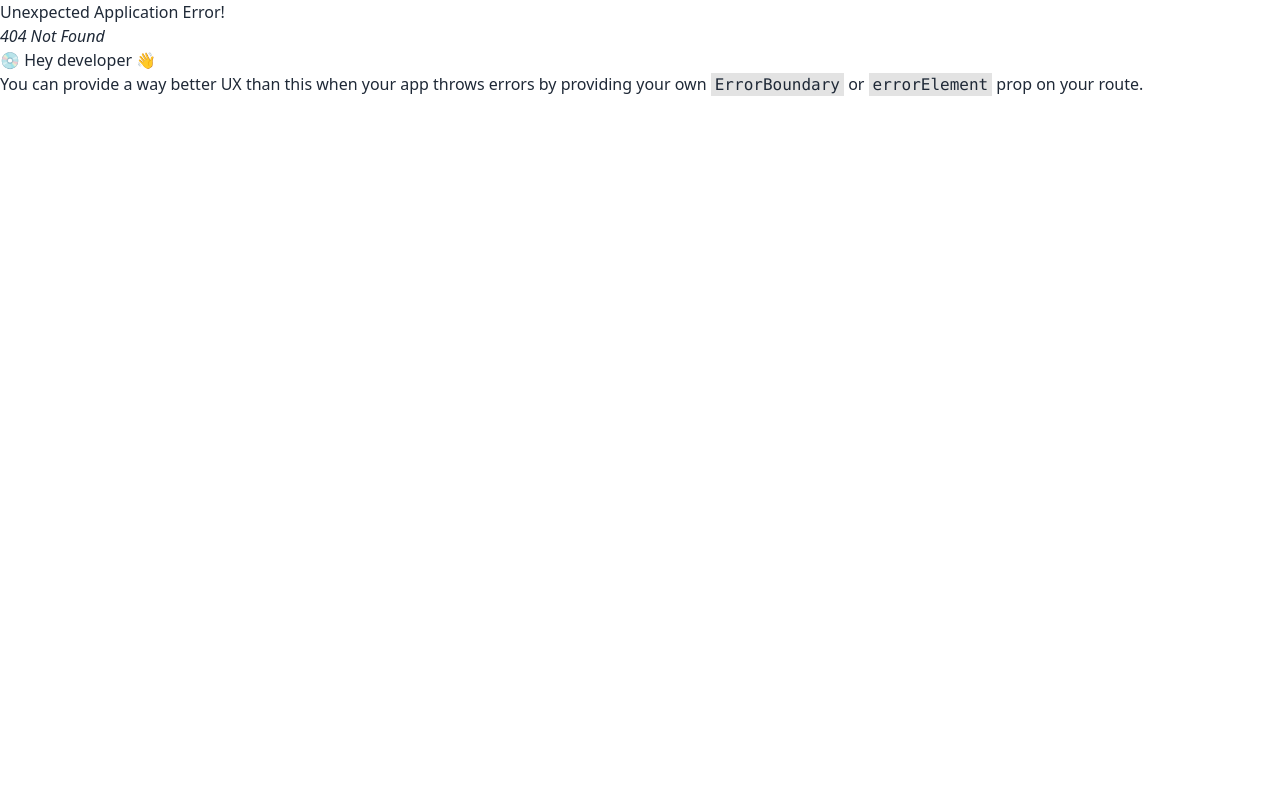
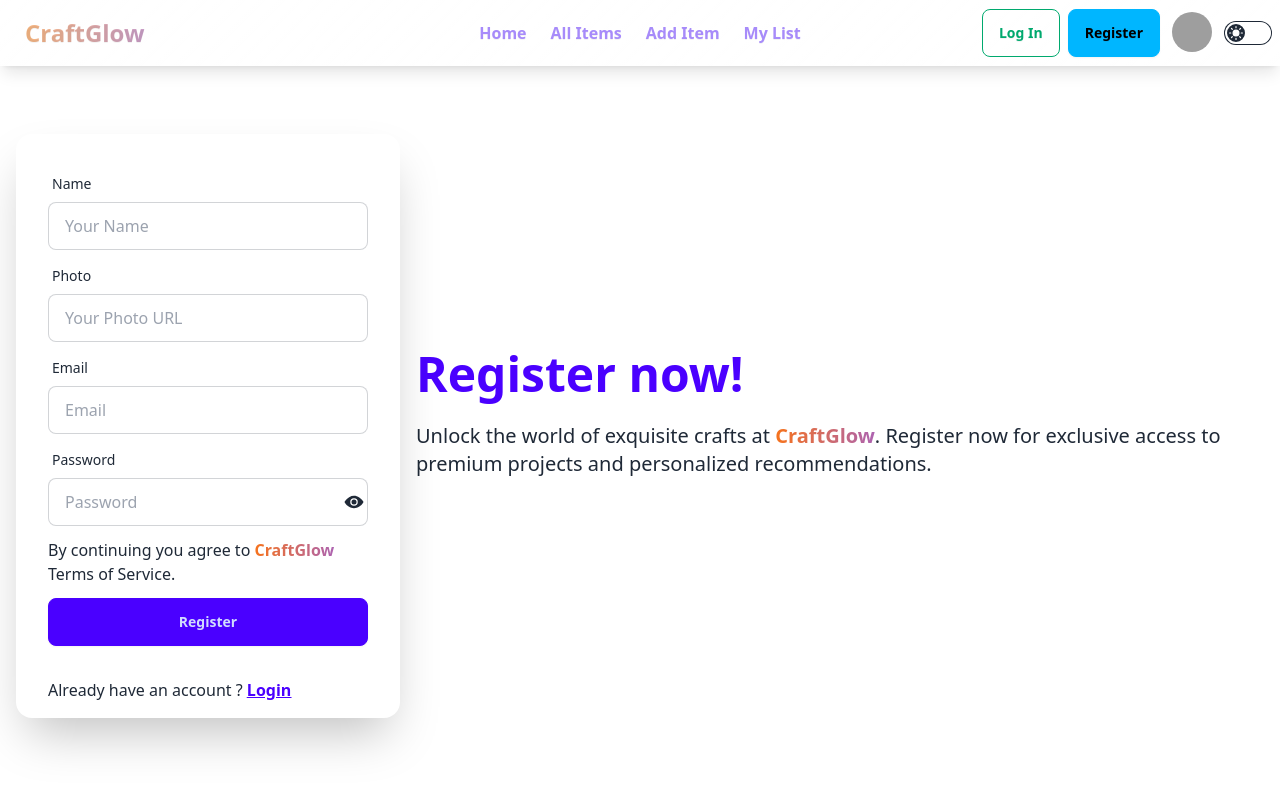
Before and after one commit to ShopnilIsCoding/CraftGlow-Client, a React (Vite) app: page /register in a window 1280 px wide. Before the commit this address had no page. Shown: the top 790 px of the page. Built offline with nearby package versions, Linux system fonts and the light colour scheme; grey boxes are pictures that could not be loaded.

Commit message:
navbar customized and basic register page

```diff
--- a/src/Components/Navbar.jsx
+++ b/src/Components/Navbar.jsx
@@ -20,7 +20,7 @@ const Navbar = () => {
 
   return (
     <div>
-      <div className="navbar glass shadow-lg px-4 sm:px-8 sticky z-10">
+      <div className="navbar sticky z-10 container mx-auto">
   <div className="navbar-start">
     <div className="dropdown">
       <div tabIndex={0} role="button" className="btn btn-ghost lg:hidden">
@@ -64,7 +64,7 @@ const Navbar = () => {
   </div>
   <div className="navbar-end space-x-2">
     <Link to={'/login'} className="btn btn-outline btn-success">Log In</Link>
-    <a className="btn  btn-info">Register</a>
+    <Link to={'/register'} className="btn  btn-info">Register</Link>
     <div className="dropdown dropdown-end">
       <div tabIndex={0} role="button" className="btn btn-ghost btn-circle avatar">
         <div className="w-10 rounded-full">
--- a/src/Pages/Login.jsx
+++ b/src/Pages/Login.jsx
@@ -8,23 +8,23 @@ const Login = () => {
             <div className="hero min-h-[90vh] bg-svg-background">
   <div className="hero-content flex-col lg:flex-row-reverse">
     <div className="text-center lg:text-left">
-      <h1 className="text-5xl font-bold text-[#50C2C9]">Login now!</h1>
+      <h1 className="text-5xl font-bold text-primary">Login now!</h1>
       <p className="py-6 text-xl">Welcome back to CraftGlow! Log in now to access your personalized craft  and stay updated on the latest paper and glass art projects.</p>
     </div>
-    <div className="card shrink-0 w-full max-w-sm shadow-2xl glass">
-        <p className="text-center text-xl font-semibold py-2 text-[#50C2C9]">WELCOME BACK !</p>
+    <div className="card shrink-0 w-full max-w-sm shadow-2xl ">
+        <p className="text-center text-xl font-semibold py-2 text-primary">WELCOME BACK !</p>
         <img src="/welcome.png" className="size-36 mx-auto" alt="" />
       <form  className="card-body my-0 py-0">
 
         <div className="form-control">
           <label className="label">
-            <span className="label-text text-info">Email</span>
+            <span className="label-text ">Email</span>
           </label>
           <input type="email" placeholder="Email" name="email" className="input input-bordered" required />
         </div>
         <div className="form-control">
           <label className="label">
-            <span className="label-text text-info">Password</span>
+            <span className="label-text ">Password</span>
           </label>
           <div className="relative">
           <input type="password"  name="password" placeholder="Password" className="input input-bordered w-full" required />
--- /dev/null
+++ b/src/Pages/Register.jsx
@@ -0,0 +1,63 @@
+import { useState } from "react";
+import { Link } from "react-router-dom";
+import { IoEye } from "react-icons/io5";
+import { IoIosEyeOff } from "react-icons/io";
+const Register = () => {
+    const[visible,setVisible]=useState(false);
+    return (
+        <div className="">
+
+            <div className="hero min-h-[90vh] bg-svg-background">
+  <div className="hero-content flex-col lg:flex-row-reverse">
+    <div className="text-center lg:text-left">
+      <h1 className="text-5xl font-bold text-primary">Register now!</h1>
+      <p className="py-6 text-xl">Unlock the world of exquisite crafts at <span className="font-bold bg-gradient-to-r from-orange-500 via-violet-500 to-rose-500 text-transparent bg-clip-text bg-300% animate-gradient">CraftGlow</span>. Register now for exclusive access to premium projects and personalized recommendations.</p>
+    </div>
+    <div className="card shrink-0 w-full max-w-sm shadow-2xl ">
+      <form  className="card-body">
+        <div className="form-control">
+          <label className="label">
+            <span className="label-text">Name</span>
+          </label>
+          <input type="text" placeholder="Your Name" name="name" className="input input-bordered" required />
+        </div>
+        <div className="form-control">
+          <label className="label">
+            <span className="label-text">Photo</span>
+          </label>
+          <input type="text" placeholder="Your Photo URL" name="photo" className="input input-bordered"  />
+        </div>
+        <div className="form-control">
+          <label className="label">
+            <span className="label-text">Email</span>
+          </label>
+          <input type="email" placeholder="Email" name="email" className="input input-bordered" required />
+        </div>
+        <div className="form-control">
+          <label className="label">
+            <span className="label-text">Password</span>
+          </label>
+          <div className="relative">
+          <input type={visible? "text":"password"}  name="password" placeholder="Password" className="input input-bordered w-full" required />
+
+          <span className="absolute text-xl  right-1 top-[50%] -translate-y-[50%] cursor-pointer" onClick={()=>{setVisible(!visible)}}>{visible? <IoIosEyeOff /> : <IoEye />}</span>
+          </div>
+
+        </div>
+        <div className="mt-1">
+
+            <p>By continuing you agree to <span className="font-bold bg-gradient-to-r from-orange-500 via-violet-500 to-rose-500 text-transparent bg-clip-text bg-300% animate-gradient">CraftGlow</span> Terms of Service.</p>
+          </div>
+        <div className="form-control mt-1">
+          <button type="submit" className="btn btn-primary">Register</button>
+        </div>
+      </form>
+      <p className="pl-8 pb-4">Already have an account ? <span className="link text-primary font-semibold"><Link to={'/login'}>Login</Link></span></p>
+    </div>
+  </div>
+</div>
+        </div>
+    );
+};
+
+export default Register;
--- a/src/Root/Root.jsx
+++ b/src/Root/Root.jsx
@@ -4,8 +4,12 @@ import Navbar from "../Components/Navbar";
 const Root = () => {
     return (
         <div>
+            <div className="glass shadow-lg">
             <Navbar></Navbar>
+            </div>
+            <div className="container mx-auto">
             <Outlet></Outlet>
+            </div>
         </div>
     );
 };
--- a/src/main.jsx
+++ b/src/main.jsx
@@ -7,6 +7,7 @@ import {
 } from "react-router-dom";
 import Root from './Root/Root';
 import Login from './Pages/Login';
+import Register from './Pages/Register';
 
 const router = createBrowserRouter([
   {
@@ -25,6 +26,10 @@ const router = createBrowserRouter([
       {
         path:'/login',
         element:<Login></Login>
+      },
+      {
+        path:'/register',
+        element:<Register></Register>
       }
     ]
   },
```
